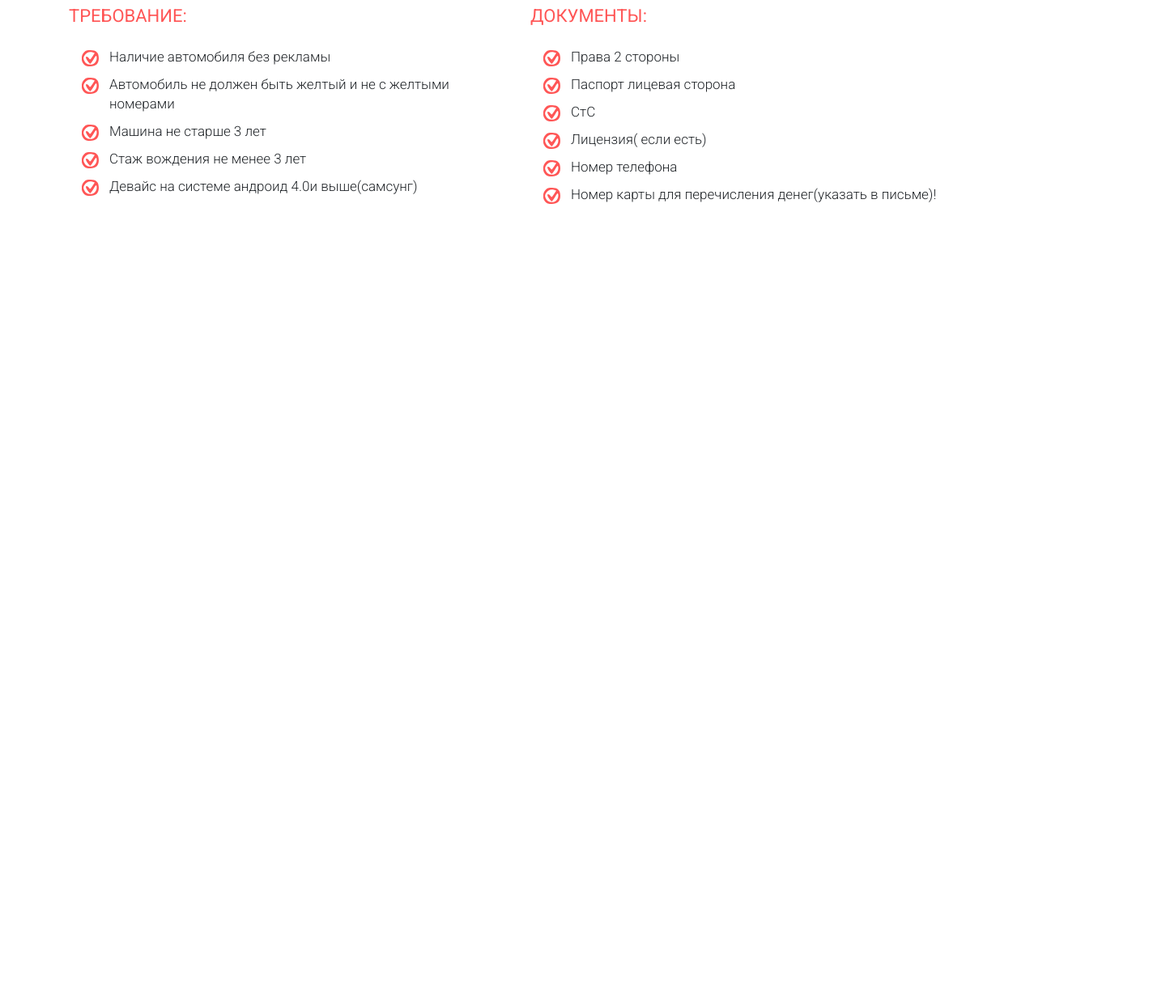
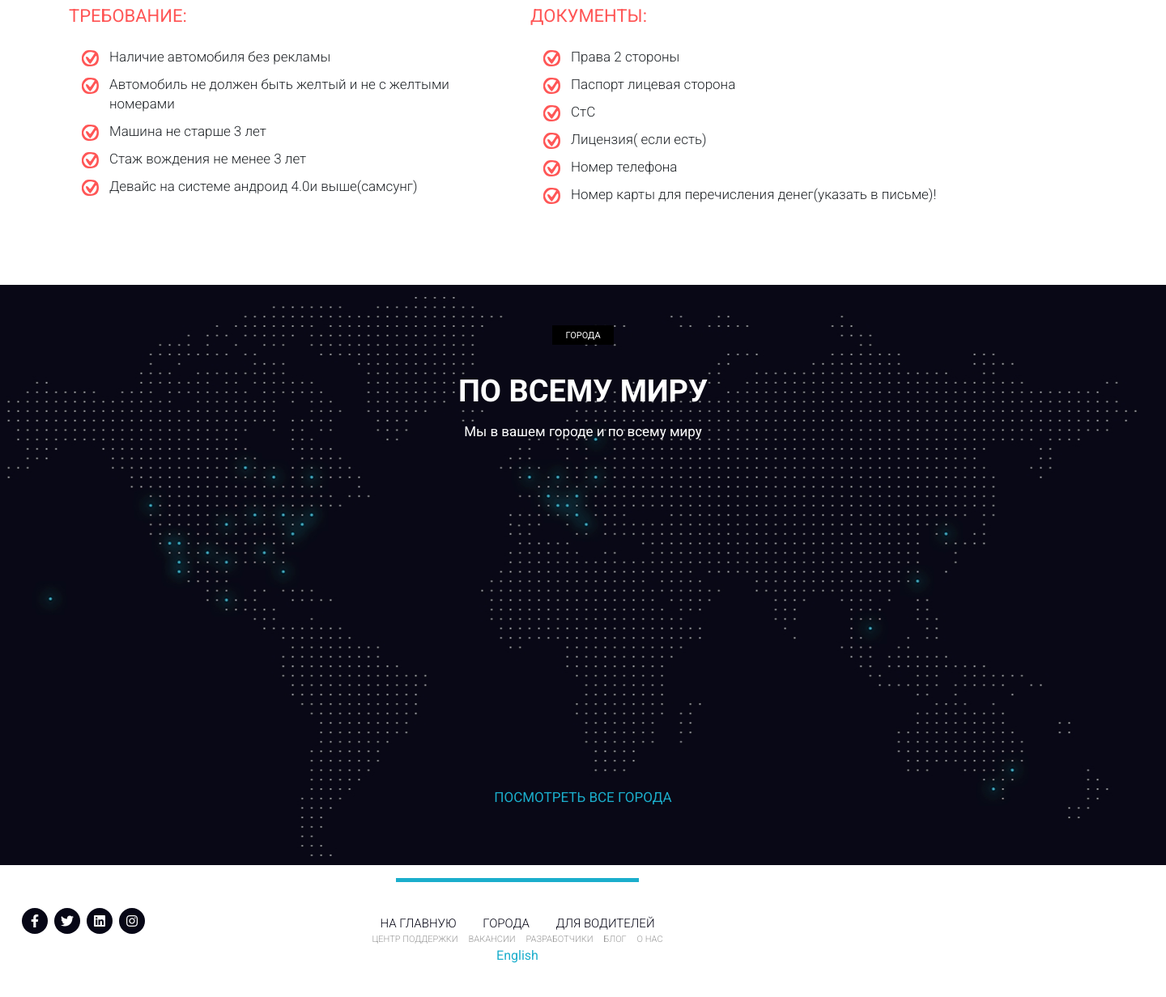
Before and after one commit to VeeTee207/uber-partners, a plain HTML site: page scr/index.html in a window 1280 px wide. Shown: the part 4308-5540 px from the top of the page at 81% size, 1440 px wide, since content can reach past the window. Before the commit the page ends 4660 px from the top, so only its background shows below. Drawn offline with nearby package versions, Linux system fonts and the light colour scheme.

Commit message:
4. addded footer with social links and business links

```diff
--- a/scr/index.html
+++ b/scr/index.html
@@ -14,6 +14,9 @@
 
     <!--4.6  Bootstrap CSS -->
     <link rel="stylesheet" href="https://cdn.jsdelivr.net/npm/bootstrap@4.6.0/dist/css/bootstrap.min.css" integrity="sha384-B0vP5xmATw1+K9KRQjQERJvTumQW0nPEzvF6L/Z6nronJ3oUOFUFpCjEUQouq2+l" crossorigin="anonymous">
+
+    <!-- font Awesome -- icon fonts     -->
+    <link rel="stylesheet" href="https://use.fontawesome.com/releases/v5.8.2/css/all.css" integrity="sha384-oS3vJWv+0UjzBfQzYUhtDYW+Pj2yciDJxpsK1OYPAYjqT085Qq/1cq5FLXAZQ7Ay" crossorigin="anonymous">
 
     <link rel="stylesheet" href="./css/style.css">
     <title>Training Botstrap #2</title>
@@ -391,7 +394,52 @@
         </div>
     </section>
 
+    <section class="world">
+        <div class="container">
+            <div class=" label label_white label_min">города</div>
+            <div class="title title_white">По всему миру</div>
+            <div class="subtitle subtitle_white">
+                Мы в вашем городе и по всему миру
+            </div>
+            <a href="#" class="world_link">
+                посмотреть все города
+            </a>
+        </div>
+    </section>
 
+    <footer class="footer">
+        <div class="footer_socials">
+            <a href="#" class="footer_socials_item">
+                <i class="fab fa-facebook-f"></i>
+            </a>
+            <a href="#" class="footer_socials_item">
+                <i class="fab fa-twitter"></i>
+            </a>
+            <a href="#" class="footer_socials_item">
+                <i class="fab fa-linkedin"></i>
+            </a>
+            <a href="#" class="footer_socials_item">
+                <i class="fab fa-instagram"></i>
+            </a>
+        </div>
+        <div class="footer_links">
+
+            <div class="footer_links_main">
+                <a href="#">на главную</a>
+                <a href="#">города</a>
+                <a href="#">для водителей</a>
+            </div>
+            <div class="footer_links_sub">
+                <a href="#">центр поддержки</a>
+                <a href="#">вакансии</a>
+                <a href="#">разработчики</a>
+                <a href="#">блог</a>
+                <a href="#">о нас</a>
+            </div>
+            <a href="#" class="footer_links_lang">English</a>
+        </div>
+        <div class="mobiles"></div>
+    </footer>
 
 <script src="https://code.jquery.com/jquery-3.5.1.slim.min.js" integrity="sha384-DfXdz2htPH0lsSSs5nCTpuj/zy4C+OGpamoFVy38MVBnE+IbbVYUew+OrCXaRkfj" crossorigin="anonymous"></script>
 <script src="https://cdn.jsdelivr.net/npm/bootstrap@4.6.0/dist/js/bootstrap.bundle.min.js" integrity="sha384-Piv4xVNRyMGpqkS2by6br4gNJ7DXjqk09RmUpJ8jgGtD7zP9yug3goQfGII0yAns" crossorigin="anonymous"></script>
--- a/scr/sass/style.sass
+++ b/scr/sass/style.sass
@@ -5,7 +5,6 @@ $second_color: #ff5656
 	&:hover
 		background-image: none
 		background-color: $main_color
-
 
 *
 	font-family: 'Roboto', sans-serif
@@ -132,7 +131,6 @@ nav
 		text-transform: uppercase
 		+btn_hover
 
-
 .reasons
 	padding: 71px 0 65px 0
 	&_block
@@ -178,6 +176,8 @@ nav
 	z-index: 2
 	&_white
 		color: #fff
+	&_min
+		width: 76px
 
 .title
 	position: relative
@@ -245,9 +245,7 @@ nav
 			transform: translateX(-50%)
 			bottom: 35px
 			background-color: #000000
-			// margin: 0 auto
 			border-radius: 100%
-			// margin-top: 20px
 			cursor: pointer
 			&:before
 				content: ''
@@ -275,7 +273,6 @@ nav
 	background: url('../img/bg/mobile_app.png') center center/cover no-repeat
 	min-height: 898px
 	padding: 57px 0 138px 0
-	// border: solid 2px red
 
 	.choice_block
 		position: absolute
@@ -319,7 +316,6 @@ nav
 		margin-top: 22px
 		li
 			position: relative
-			// display: inline-block
 			font-size: 17px
 			font-weight: 300
 			line-height: 24px
@@ -335,11 +331,8 @@ nav
 				background: url('../icons/check_blue.svg') center center/cover no-repeat
 	&_desc
 		font-size: 17px
-		// padding-left: 10px
 		color: #1ca8c3
 
-			// list-style-type: none
-			// margin-top: 22px
 	.warning
 		.require_title
 			color: $second_color
@@ -347,3 +340,87 @@ nav
 			li
 				&::before
 					background: url('../icons/check_red.svg')
+.world
+	background: url('../img/bg/map.jpg') center center/cover no-repeat
+	padding: 50px 0
+	min-height: 717px
+	width: 1440px
+	margin: 0 auto
+	position: relative
+	&_link
+		position: absolute
+		left: 50%
+		transform: translateX(-50%)
+		bottom: 50px
+		text-align: center
+		font-size: 17px
+		line-height: 68px
+		text-transform: uppercase
+		color: $main_color
+		transition: 0.3s all
+		&:hover
+			color: rgb(132, 201, 207)
+			text-decoration: none
+
+.footer
+	display: flex
+	justify-content: space-between
+	padding: 14px 23px 39px 23px
+	&_socials
+		width: 160px
+		display: flex
+		justify-content: space-around
+		align-items: center
+		&_item
+			display: flex
+			justify-content: center
+			align-items: center
+			margin: 0 4px
+			width: 32px
+			height: 32px
+			background-color: #070716
+			border-radius: 100%
+			i
+				color: #fff
+	.footer_links
+		width: 392px
+		display: flex
+		flex-direction: column
+		justify-content: space-around
+		&_main
+			display: flex
+			justify-content: space-around
+			padding: 0 10px
+			a
+				font-size: 15px
+				font-weight: 300
+				text-transform: uppercase
+				color: #070716
+
+		&:before
+			content: ''
+			display: block
+			width: 300px
+			height: 5px
+			background-color: $main_color
+			margin: 2px auto 40px auto
+
+
+		&_sub
+			display: flex
+			justify-content: space-around
+			padding: 0 10px
+			a
+				font-size: 11px
+				font-weight: 300
+				text-transform: uppercase
+				color: #999999
+		&_lang
+			text-align: center
+			color: $main_color
+
+	.mobiles
+		width: 162px
+		// to add extra column :
+		// text-align: center
+		// color: green
```
Also changed, not shown: scr/css/style.css.
